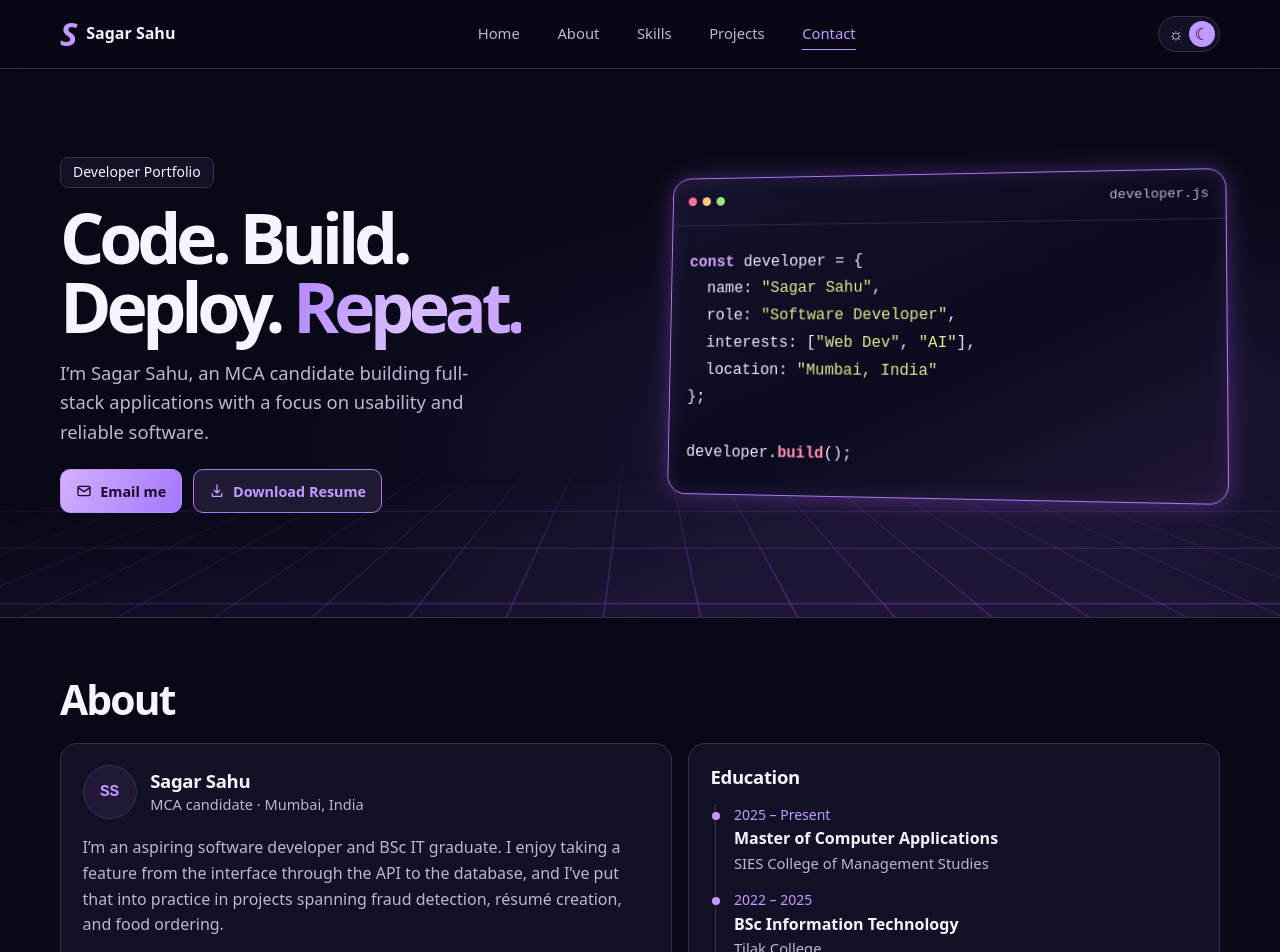
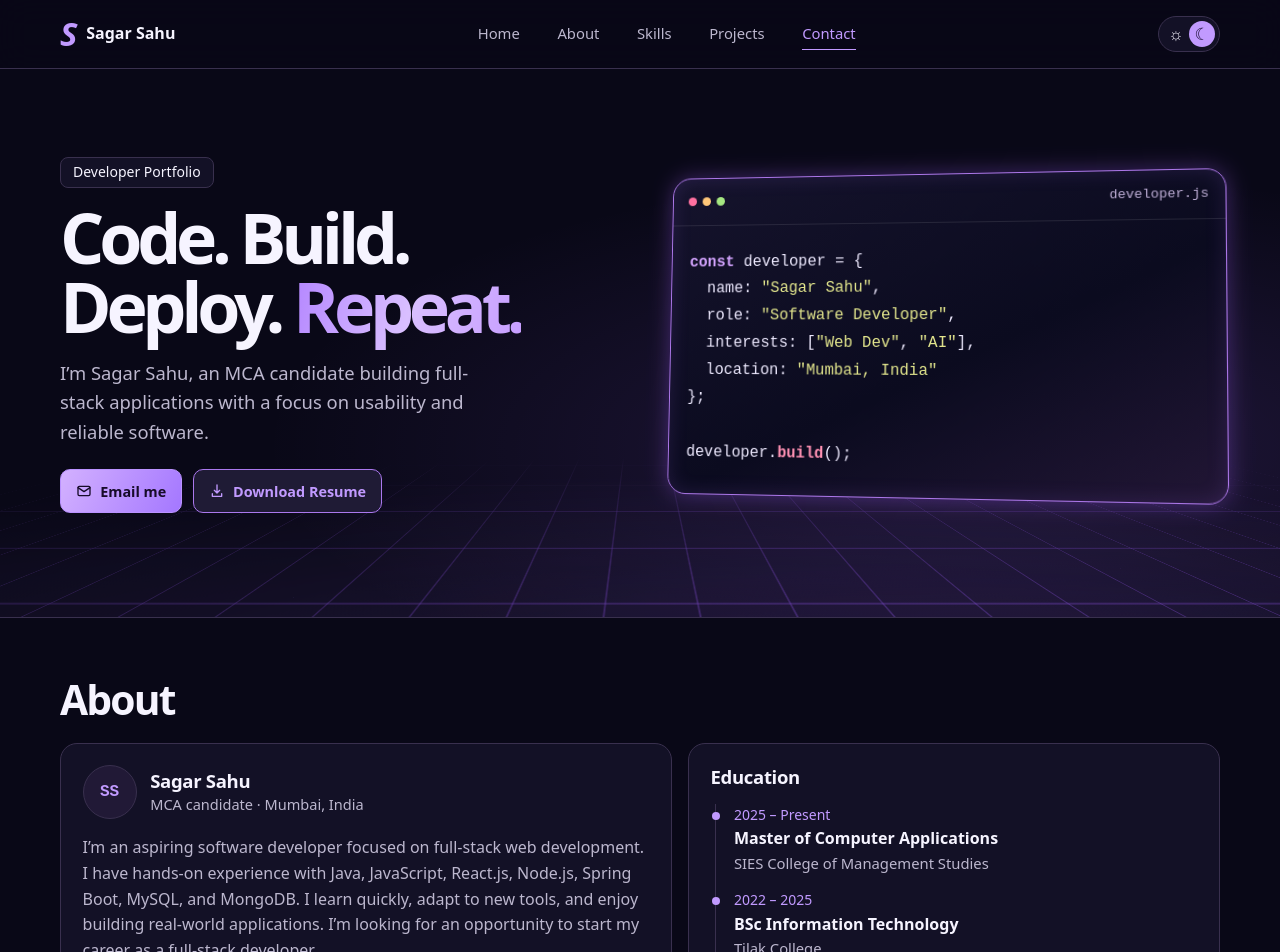
Before and after one commit to Sagar-rolex/sagar-sahu-portfolio, a React (Vite) app: page / in a window 1280 px wide. Shown: the top 952 px of the page. Built offline with nearby package versions, Linux system fonts and the light colour scheme.

Commit message:
Update About bio

```diff
--- a/src/Sections.jsx
+++ b/src/Sections.jsx
@@ -63,7 +63,7 @@ export function About() {
             <span className="avatar" aria-hidden="true">SS</span>
             <div><h3>Sagar Sahu</h3><p>MCA candidate · Mumbai, India</p></div>
           </div>
-          <p>I’m an aspiring software developer and BSc IT graduate. I enjoy taking a feature from the interface through the API to the database, and I’ve put that into practice in projects spanning fraud detection, résumé creation, and food ordering.</p>
+          <p>I’m an aspiring software developer focused on full-stack web development. I have hands-on experience with Java, JavaScript, React.js, Node.js, Spring Boot, MySQL, and MongoDB. I learn quickly, adapt to new tools, and enjoy building real-world applications. I’m looking for an opportunity to start my career as a full-stack developer.</p>
         </article>
         <article className="card" data-reveal style={{ "--delay": "80ms" }}>
           <h3>Education</h3>
```
